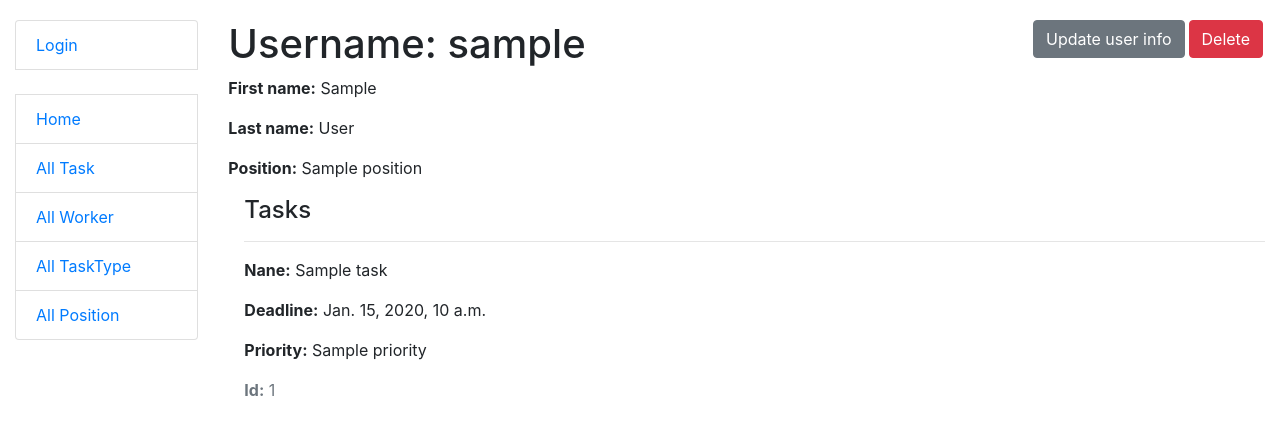
After one commit to mtiunov/it-company-task-manager, a Django app: template templates/catalog/worker_detail.html in a window 1280 px wide. The commit adds this page. Shown: the top 435 px of the page. Run offline with Django 3.2, Linux system fonts and the light colour scheme; the template is opened without the code that fills it: most values are stand-ins (such as "Sample title", 1, 10 or a date in 2020).

Commit message:
Creating detail view

```diff
--- a/catalog/models.py
+++ b/catalog/models.py
@@ -31,7 +31,7 @@ class Worker(AbstractUser):
         return f"{self.username} ({self.first_name} {self.last_name})"
 
     def get_absolute_url(self):
-        return reverse("catalog:index")
+        return reverse("catalog:worker-detail", kwargs={"pk": self.pk})
 
 
 class Task(models.Model):
--- a/catalog/urls.py
+++ b/catalog/urls.py
@@ -10,16 +10,20 @@ from .views import (
     WorkerCreateView,
     TaskTypeCreateView,
     PositionCreateView,
+    TaskDetailView,
+    WorkerDetailView,
 )
 
 urlpatterns = [
     path("", index, name="index"),
     path("tasks/", TaskListView.as_view(), name="task-list"),
     path("tasks/create/", TaskCreateView.as_view(), name="task-create"),
+    path("tasks/<int:pk>/", TaskDetailView.as_view(), name="task-detail"),
     path("tasktypes/", TaskTypeListView.as_view(), name="tasktype-list"),
     path("tasktypes/create/", TaskTypeCreateView.as_view(), name="tasktype-create"),
     path("workers/", WorkerListView.as_view(), name="worker-list"),
     path("workers/create/", WorkerCreateView.as_view(), name="worker-create"),
+    path("workers/<int:pk>/", WorkerDetailView.as_view(), name="worker-detail"),
     path("positions/", PositionListView.as_view(), name="position-list"),
     path("positions/create/", PositionCreateView.as_view(), name="position-create"),
 
--- a/templates/catalog/task_list.html
+++ b/templates/catalog/task_list.html
@@ -34,7 +34,7 @@
               {{ task.id }}
           </td>
           <td>
-              {{ task.name }}
+              <a href="{% url 'catalog:task-detail' task.id %}">{{ task.name }}</a>
           </td>
           <td>
               {{ task.description }}
--- /dev/null
+++ b/templates/catalog/worker_detail.html
@@ -0,0 +1,33 @@
+{% extends "base.html" %}
+
+{% block content %}
+  <h1>
+    Username: {{ worker.username }}
+    <a href="#" class="btn btn-danger link-to-page">
+      Delete
+    </a>
+
+    <a href="#" class="btn btn-secondary link-to-page">
+      Update user info
+    </a>
+  </h1>
+
+  <p><strong>First name:</strong> {{ worker.first_name }}</p>
+  <p><strong>Last name:</strong> {{ worker.last_name }}</p>
+  <p><strong>Position:</strong> {{ worker.position.name }}</p>
+
+  <div class="ml-3">
+    <h4>Tasks</h4>
+
+    {% for task in worker.tasks.all %}
+        <hr>
+        <p><strong>Nane:</strong> {{ task.name }}</p>
+        <p><strong>Deadline:</strong> {{ task.deadline }}</p>
+        <p><strong>Priority:</strong> {{ task.priority }}</p>
+        <p class="text-muted"><strong>Id:</strong> {{task.id}}</p>
+
+    {% empty %}
+      <p>No tasks!</p>
+    {% endfor %}
+  </div>
+{% endblock %}
```
Also changed, not shown: catalog/views.py (+8 -0 lines), templates/catalog/task_detail.html (added, +34 -0 lines), db.sqlite3.
